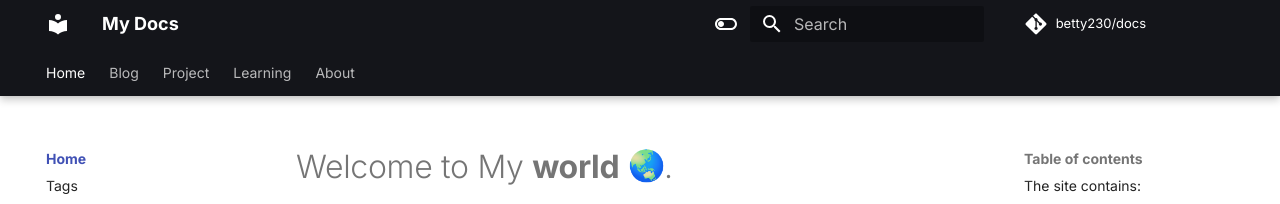
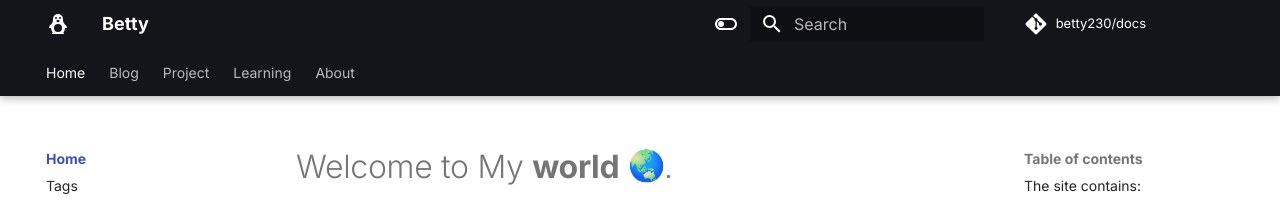
Before and after one commit to betty2310/docs, an MkDocs documentation site: the page built from docs/index.md, in a window 1280 px wide. Shown: the top 204 px of the page. Built offline with MkDocs 1.6.1 and Material for MkDocs 9.7.7, drawn with Linux system fonts in a browser that asks for light colours; emoji names are drawn with the system emoji font; comment, search, counter and statistics services are not loaded.

Commit message:
change site title and icon

```diff
--- a/mkdocs.yml
+++ b/mkdocs.yml
@@ -1,8 +1,11 @@
-site_name: My Docs
+site_name: Betty
 site_description: My space on the internet.
 site_author: Huynh Duong
 
 theme:
+  icon:
+    logo: material/penguin
+  favicon: images/favicon.png
   name: material
   custom_dir: overrides
   palette:
```
